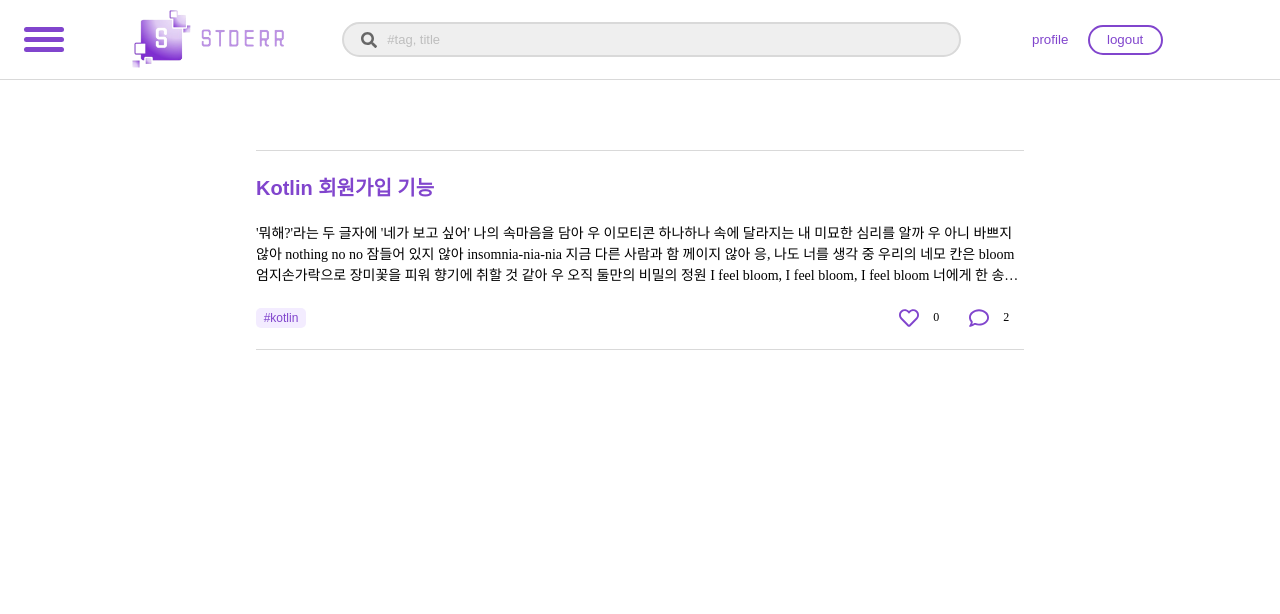
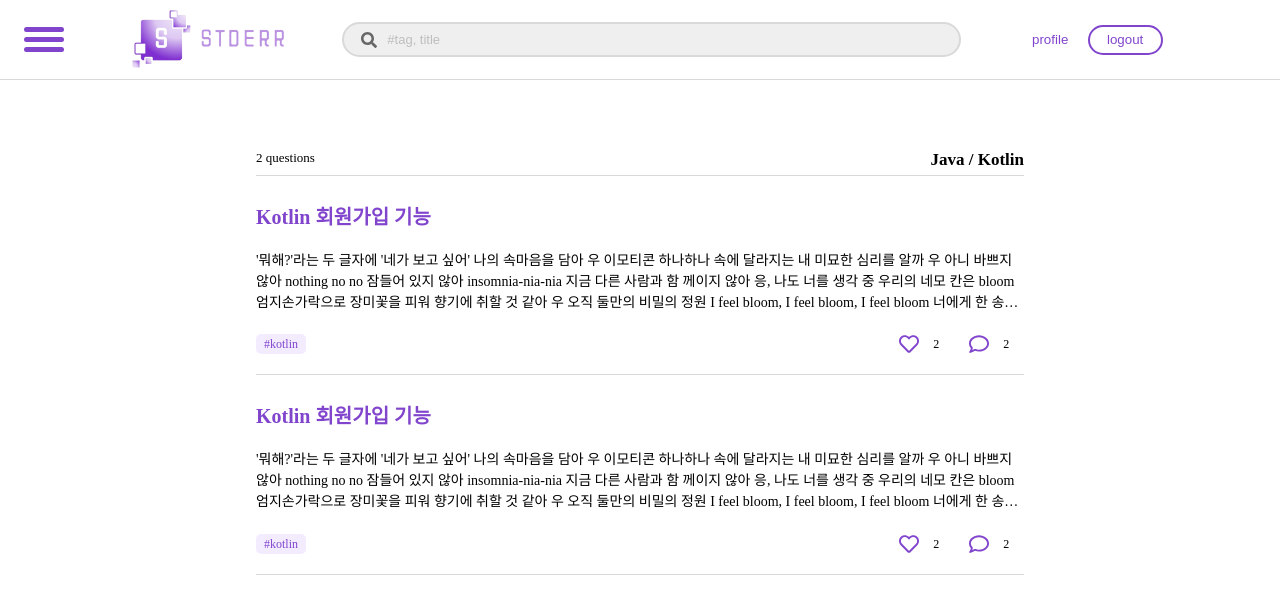
Before and after one commit to 1-yuna/STDERR, a React (Vite) app in the folder Project-Stderr/frontend/: page /board in a window 1280 px wide. Shown: the top 614 px of the page. Built offline with nearby package versions, Linux system fonts and the light colour scheme.

Commit message:
[style] board page 완료

```diff
--- a/Project-Stderr/frontend/package.json
+++ b/Project-Stderr/frontend/package.json
@@ -14,7 +14,7 @@
     "react": "^18.2.0",
     "react-dom": "^18.2.0",
     "react-icons": "^5.2.1",
-    "react-router-dom": "^6.23.0",
+    "react-router-dom": "^6.23.1",
     "recoil": "^0.7.7",
     "styled-components": "^6.1.10"
   },
--- a/Project-Stderr/frontend/src/components/Post/Post.jsx
+++ b/Project-Stderr/frontend/src/components/Post/Post.jsx
@@ -1,32 +1,46 @@
 // eslint-disable-next-line no-unused-vars
 import React, { useState } from "react";
-import styled from "styled-components";
+import styled, { css } from "styled-components";
+import { useNavigate } from "react-router-dom";
+
 import { FaRegHeart } from "react-icons/fa";
-import { FaHeart } from "react-icons/fa";
 import { FaRegComment } from "react-icons/fa6";
 
 const PostBox = styled.div`
-  border-top: 1px solid #d9d9d9;
+  //border-top: 1px solid #d9d9d9;
   display: flex;
   flex-direction: column;
-  justify-content: space-evenly;
+  padding: 25px 0 20px 0;
   width: 100%;
   height: 200px;
   border-bottom: 1px solid #d9d9d9;
+  ${(props) =>
+    props.first &&
+    css`
+      border-top: 1px solid #d9d9d9;
+    `}
 `;
 
-const Title = styled.button`
+const TitleCommentBox = styled.div`
+  display: flex;
+  flex-direction: column;
+  width: 100%;
+  height: 170px;
+  cursor: pointer;
+`;
+
+const Title = styled.div`
   text-align: left;
   font-size: 20px;
   font-weight: bold;
   color: #8145cd;
 `;
 
-const QcommentBox = styled.div`
+const CommentBox = styled.div`
   display: flex;
-  //justify-content: space-evenly;
+  margin-top: 20px;
   width: 100%;
-  height: 32%;
+  height: 60px;
   font-size: 14px;
   text-align: left;
   overflow: hidden;
@@ -37,11 +51,6 @@ const QcommentBox = styled.div`
   -webkit-line-clamp: 3;
   -webkit-box-orient: vertical;
 `;
-
-// const Qcomment = styled.div`
-//   font-size: 12px;
-//   text-align: left;
-// `;
 
 const Tagline = styled.div`
   display: flex;
@@ -57,7 +66,7 @@ const TagContainer = styled.div`
   height: 100%;
 `;
 
-const TagBox = styled.button`
+const TagBox = styled.div`
   display: flex;
   justify-content: center;
   align-items: center;
@@ -72,6 +81,7 @@ const TagBox = styled.button`
   &:hover {
     background-color: rgba(0, 0, 0, 0.1);
   }
+  cursor: pointer;
 `;
 
 const IconContainer = styled.div`
@@ -79,6 +89,7 @@ const IconContainer = styled.div`
   justify-content: flex-end;
   width: 50%;
   height: 100%;
+  transition: color 0.3s;
 `;
 
 const HeartBox = styled.div`
@@ -94,13 +105,9 @@ const HeartIcon = styled(FaRegHeart)`
   color: #8145cd;
 `;
 
-const FilledHeartIcon = styled(FaHeart)`
-  color: ${(props) => (props.isActive ? "#8145cd" : "#8145cd")};
-  transition: color 0.3s;
-`;
-
 const HeartCount = styled.div`
   font-size: 12px;
+  cursor: default;
 `;
 
 const ReplyBox = styled.div`
@@ -118,70 +125,55 @@ const ReplyIcon = styled(FaRegComment)`
 
 const ReplyCount = styled.div`
   font-size: 12px;
+  cursor: default;
 `;
 
-function Post() {
-  const [heartClicked, setHeartClicked] = useState(false);
-  const [count, setCount] = useState(0);
+// eslint-disable-next-line react/prop-types
+function Post({ first }) {
+  const navigate = useNavigate();
+  const count = 2;
 
-  const handleHeartClick = () => {
-    if (heartClicked) {
-      setCount(count - 1); // 클릭이 이미 되어 있을 때 클릭된 횟수를 1 줄임
-    } else {
-      setCount(count + 1); // 클릭되어 있지 않을 때 클릭된 횟수를 1 증가
-    }
-    setHeartClicked(!heartClicked); // 클릭 상태 변경
+  const text =
+    " '뭐해?'라는 두 글자에 '네가 보고 싶어' 나의 속마음을 담아 우 이모티콘\n" +
+    "          하나하나 속에 달라지는 내 미묘한 심리를 알까 우 아니 바쁘지 않아\n" +
+    "          nothing no no 잠들어 있지 않아 insomnia-nia-nia 지금 다른 사람과 함\n" +
+    "          께이지 않아 응, 나도 너를 생각 중 우리의 네모 칸은 bloom\n" +
+    "          엄지손가락으로 장미꽃을 피워 향기에 취할 것 같아 우 오직 둘만의 비밀의\n" +
+    "          정원 I feel bloom, I feel bloom, I feel bloom 너에게 한 송이를 더 보내\n" +
+    "          밤샘 작업으로 업데이트 흥미로운이 작품의 지은이 that's me 우 어쩜 이\n" +
+    "          관계의 클라이맥스 '뭐해?'라는 두 글자에 '네가 보고 싶어' 나의 속마음을\n" +
+    "          담아 우 이모티콘 하나하나 속에 달라지는 내 미묘한 심리를 알까 우 아니\n" +
+    "          바쁘지 않아 nothing no no 잠들어 있지 않아 insomnia-nia-nia 지금 다른\n" +
+    "          사람과 함께이지 않아 응, 나도 너를 생각 중 우리의 네모 칸은 bloom\n" +
+    "          엄지손가락으로 장미꽃을 피워 향기에밤샘 작업으로 업데이트 흥미로운 이\n" +
+    "          작품의 지은이 that's me 우 어쩜 이 관계의 클라이맥스 '뭐해?'라는 두\n" +
+    "          글자에 '네가 보고 싶어' 나의 속마음을 담아 우 이모티콘 하나하나 속에\n" +
+    "          달라지는 내 미묘한 심리를 알까 우 아니 바쁘지 않아 nothing no no\n" +
+    "          잠들어 있지 않아 insomnia-nia-nia 지금 다른 사람과 함께이지 않아 응,\n" +
+    "          나도 너를 생각 중 우리의 네모 칸은 bloom 엄지손가락으로 장미꽃을 피워\n" +
+    "          향기에";
+  const handleClick = () => {
+    navigate("/view"); // 클릭 시 "/newpage"로 이동
   };
 
   return (
-    <PostBox>
-      <Title>Kotlin 회원가입 기능</Title>
-      <QcommentBox>
-        {/*<Qcomment>*/}
-        '뭐해?'라는 두 글자에 '네가 보고 싶어' 나의 속마음을 담아 우 이모티콘
-        하나하나 속에 달라지는 내 미묘한 심리를 알까 우 아니 바쁘지 않아 nothing
-        no no 잠들어 있지 않아 insomnia-nia-nia 지금 다른 사람과 함 께이지 않아
-        응, 나도 너를 생각 중 우리의 네모 칸은 bloom 엄지손가락으로 장미꽃을
-        피워 향기에 취할 것 같아 우 오직 둘만의 비밀의 정원 I feel bloom, I feel
-        bloom, I feel bloom 너에게 한 송이를 더 보내 밤샘 작업으로 업데이트
-        흥미로운이 작품의 지은이 that's me 우 어쩜 이 관계의 클라이맥스
-        '뭐해?'라는 두 글자에 '네가 보고 싶어' 나의 속마음을 담아 우 이모티콘
-        하나하나 속에 달라지는 내 미묘한 심리를 알까 우 아니 바쁘지 않아 nothing
-        no no 잠들어 있지 않아 insomnia-nia-nia 지금 다른 사람과 함께이지 않아
-        응, 나도 너를 생각 중 우리의 네모 칸은 bloom 엄지손가락으로 장미꽃을
-        피워 향기에밤샘 작업으로 업데이트 흥미로운 이 작품의 지은이 that's me 우
-        어쩜 이 관계의 클라이맥스 '뭐해?'라는 두 글자에 '네가 보고 싶어' 나의
-        속마음을 담아 우 이모티콘 하나하나 속에 달라지는 내 미묘한 심리를 알까
-        우 아니 바쁘지 않아 nothing no no 잠들어 있지 않아 insomnia-nia-nia 지금
-        다른 사람과 함께이지 않아 응, 나도 너를 생각 중 우리의 네모 칸은 bloom
-        엄지손가락으로 장미꽃을 피워 향기에
-        {/*</Qcomment>*/}
-      </QcommentBox>
+    <PostBox first={first}>
+      <TitleCommentBox onClick={handleClick}>
+        <Title>Kotlin 회원가입 기능</Title>
+        <CommentBox>{text}</CommentBox>
+      </TitleCommentBox>
       <Tagline>
         <TagContainer>
           <TagBox>#kotlin</TagBox>
         </TagContainer>
         <IconContainer>
           <HeartBox>
-            {/*<HeartIcon heartClicked={heartClicked} onClick={handleHeartClick} />*/}
-            {heartClicked ? (
-              <FilledHeartIcon
-                isActive={heartClicked}
-                onClick={handleHeartClick}
-                size={20}
-              />
-            ) : (
-              <HeartIcon
-                isActive={heartClicked}
-                onClick={handleHeartClick}
-                size={20}
-              />
-            )}
-            <HeartCount>{count}</HeartCount>
+            <HeartIcon size={20} />
+            <HeartCount>2</HeartCount>
           </HeartBox>
           <ReplyBox>
             <ReplyIcon />
-            <ReplyCount>2</ReplyCount>
+            <ReplyCount>{count}</ReplyCount>
           </ReplyBox>
         </IconContainer>
       </Tagline>
--- a/Project-Stderr/frontend/src/pages/BoardPage.jsx
+++ b/Project-Stderr/frontend/src/pages/BoardPage.jsx
@@ -3,12 +3,35 @@ import React from "react";
 import Background from "../components/Background";
 import TopBar from "../components/Bar/TopBar.jsx";
 import Post from "../components/Post/Post.jsx";
+import styled from "styled-components";
+
+const CategoryBox = styled.div`
+  display: flex;
+  justify-content: space-between;
+  width: 100%;
+  padding-bottom: 5px;
+`;
+const Questions = styled.div`
+  display: flex;
+  font-size: 13px;
+`;
+
+const Category = styled.div`
+  font-size: 17px;
+  font-weight: bold;
+`;
 
 function BoardPage() {
+  const count = 2;
   return (
     <Background>
+      <CategoryBox>
+        <Questions>{count} questions</Questions>
+        <Category> Java / Kotlin </Category>
+      </CategoryBox>
       <TopBar></TopBar>
-      <Post>Board</Post>
+      <Post first={true}></Post>
+      <Post></Post>
     </Background>
   );
 }
```
Also changed, not shown: Project-Stderr/frontend/src/components/ContentElements/Question.jsx (+40 -6 lines), 2 other files (tests, documents, lock files or other folders).
